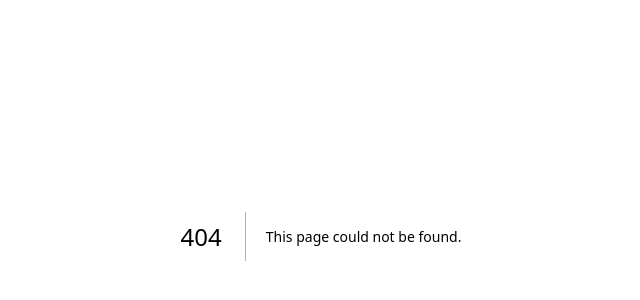
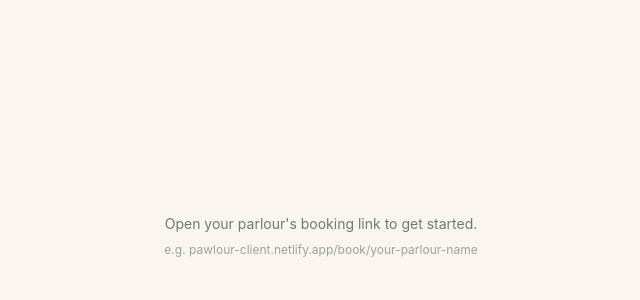
Before and after one commit to mikellvanderlinde18-bit/pawlour-client, a Next.js app: page / in a window 1280 px wide. Before the commit this address had no page. Shown: the part 164-464 px from the top of the page, without its empty margins (319-959 px from the left). Built offline with nearby package versions, Linux system fonts and the light colour scheme.

Commit message:
Add root page so PWA install actually works

```diff
--- a/app/book/[slug]/page.tsx
+++ b/app/book/[slug]/page.tsx
@@ -99,6 +99,7 @@ export default function BookingPage({ params }: { params: Promise<{ slug: string
 
   useEffect(() => {
     loadParlour();
+    window.localStorage.setItem("pawlour_last_parlour", slug);
     supabase.auth.getUser().then(({ data: { user } }) => {
       setUserId(user?.id ?? null);
       setAuthChecked(true);
--- /dev/null
+++ b/app/page.tsx
@@ -0,0 +1,25 @@
+"use client";
+
+import { useEffect } from "react";
+
+export default function RootPage() {
+  useEffect(() => {
+    const lastSlug = window.localStorage.getItem("pawlour_last_parlour");
+    if (lastSlug) {
+      window.location.replace(`/book/${lastSlug}`);
+    }
+  }, []);
+
+  return (
+    <div className="min-h-screen flex items-center justify-center px-4 text-center">
+      <div>
+        <p className="text-sm text-[#14261F]/60 mb-2">
+          Open your parlour&apos;s booking link to get started.
+        </p>
+        <p className="text-xs text-[#14261F]/40">
+          e.g. pawlour-client.netlify.app/book/your-parlour-name
+        </p>
+      </div>
+    </div>
+  );
+}
```
